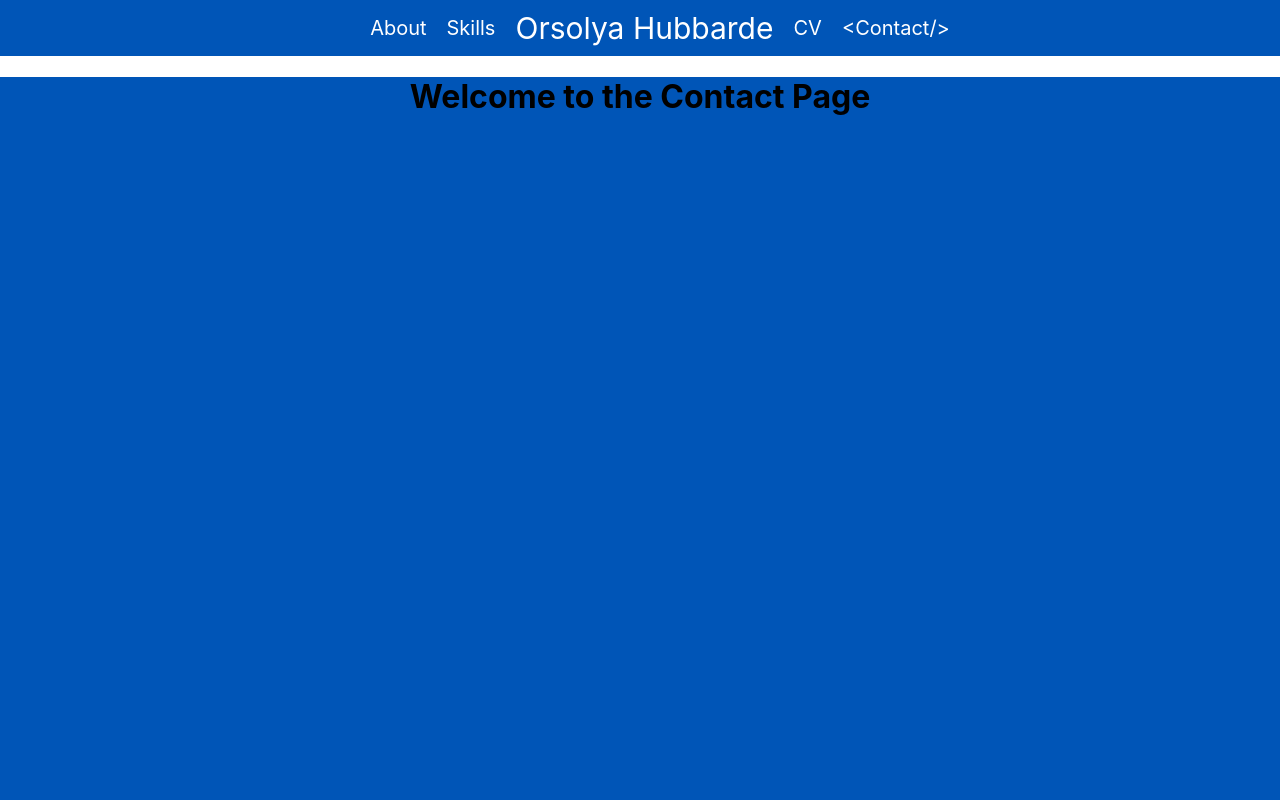
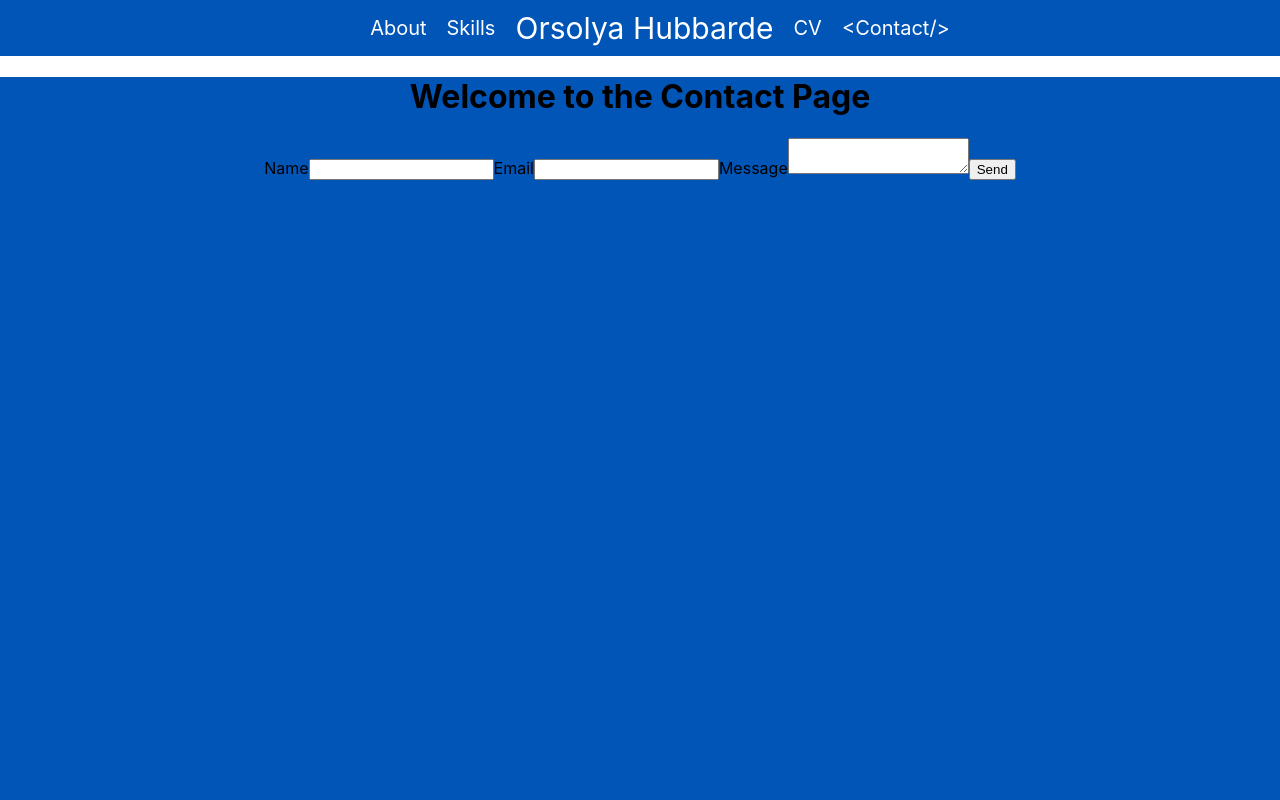
Before and after one commit to pokica1/Portfolio, a React (Create React App) app: page /contact in a window 1280 px wide. Shown: the top 800 px of the page. Built offline with nearby package versions, Linux system fonts and the light colour scheme.

Commit message:
contact form created, tested, not styled

```diff
--- /dev/null
+++ b/src/ContactForm/ContactForm.js
@@ -0,0 +1,32 @@
+import React, { useRef } from 'react';
+import emailjs from '@emailjs/browser';
+
+export const ContactForm = () => {
+  const form = useRef();
+
+  const sendEmail = (e) => {
+    e.preventDefault();
+
+    emailjs.sendForm(`${process.env.REACT_APP_YOUR_SERVICE_ID}`, `${process.env.REACT_APP_YOUR_TEMPLATE_ID}`, form.current, `${process.env.REACT_APP_YOUR_PUBLIC_KEY}`)
+      .then((result) => {
+          console.log(result.text);
+          alert('Thank you for your message');
+          e.target.reset();
+      }, (error) => {
+          console.log(error.text);
+          alert('Ooops, something went wrong');
+      });
+  };
+
+  return (
+    <form ref={form} onSubmit={sendEmail}>
+      <label>Name</label>
+      <input type="text" name="user_name" />
+      <label>Email</label>
+      <input type="email" name="user_email" />
+      <label>Message</label>
+      <textarea name="message" />
+      <input type="submit" value="Send" />
+    </form>
+  );
+};
--- a/src/Pages/ContactPage/ContactPage.js
+++ b/src/Pages/ContactPage/ContactPage.js
@@ -1,9 +1,11 @@
 import React from 'react';
 import { PageContent } from '../../PageContent/PageContent';
+import {ContactForm} from '../../ContactForm/ContactForm';
 
 const ContactPage = () => (
     <PageContent>
         <h1>Welcome to the Contact Page</h1>
+        <ContactForm/>
     </PageContent>
 )
 
```
Also changed, not shown: src/ContactForm/ContactForm.css (added), src/Pages/ContactPage/ContactPage.css (added).
